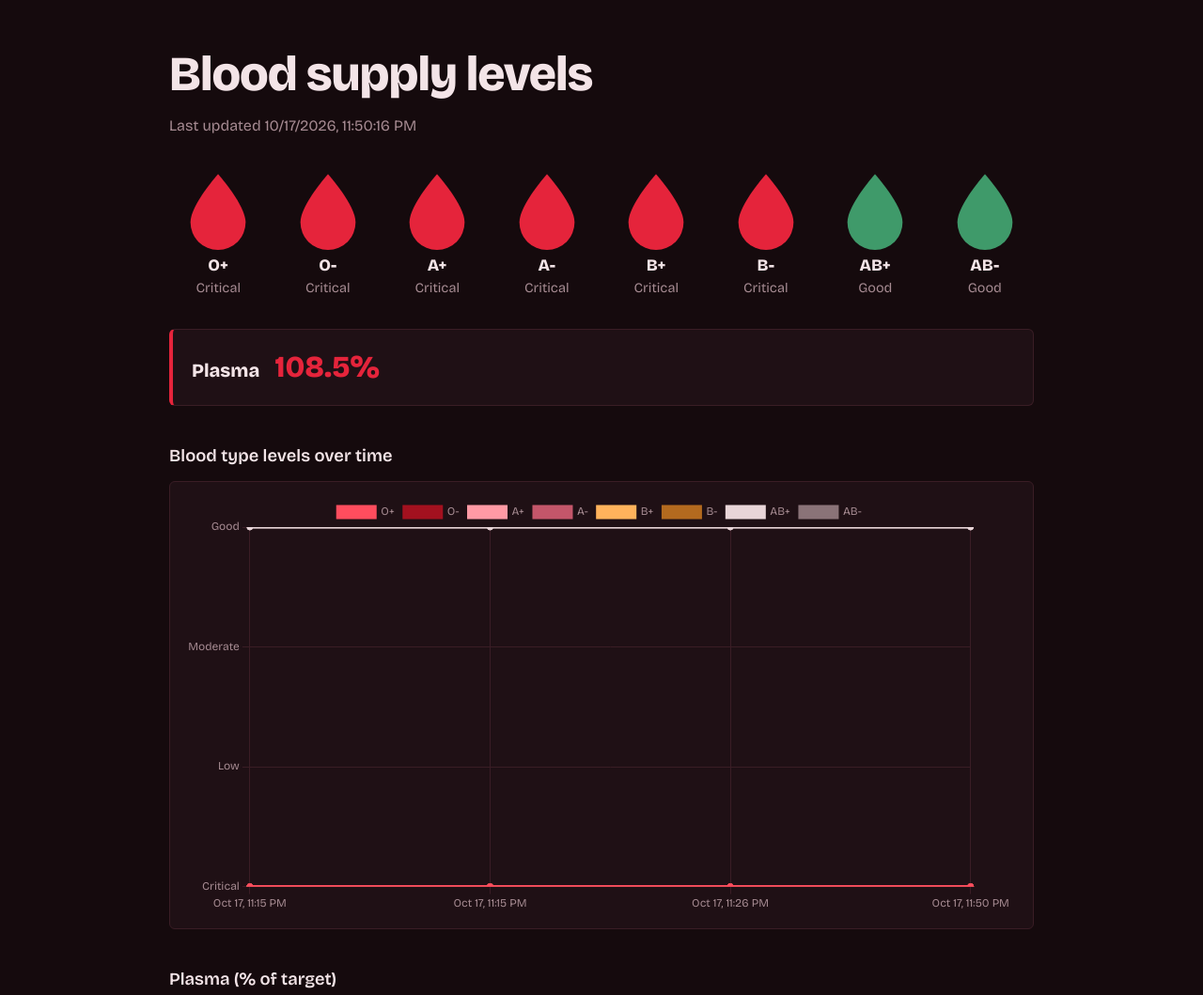
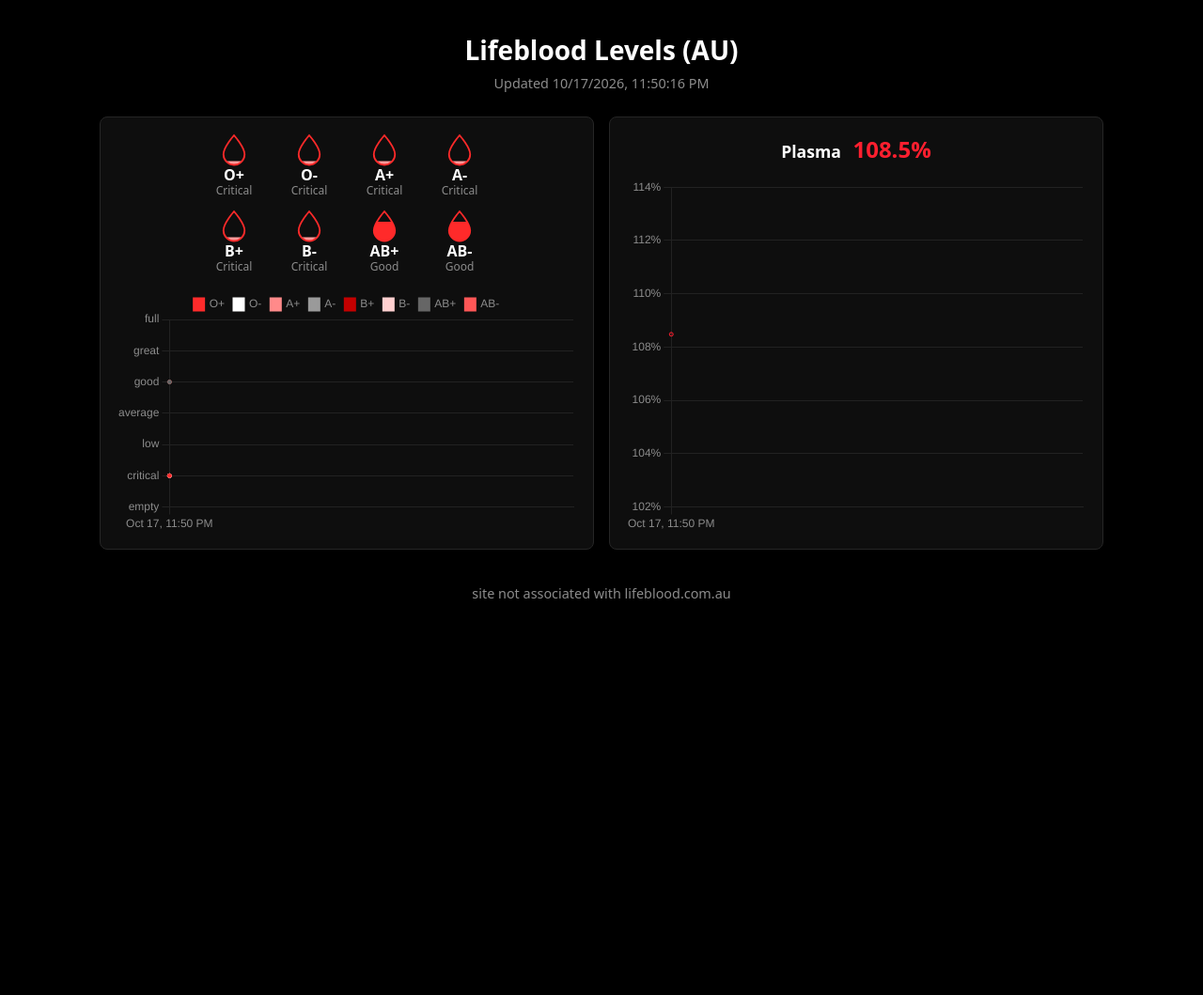
Before and after one commit to freidx/lifeblood-graph, a plain HTML site: page docs/index.html in a window 1280 px wide. Shown: the top 1059 px of the page at 94% size. After the commit the page ends 800 px from the top, so only its background shows below. Drawn offline with nearby package versions, Linux system fonts and the light colour scheme.

Commit message:
Reset CSV, Replaced index, found possible valid levels in styles

```diff
--- a/docs/history.csv
+++ b/docs/history.csv
@@ -1,31 +1,4 @@
 timestamp,region,type,level,percent
-2026-10-17T23:15:33+00:00,national,O+,Critical,
-2026-10-17T23:15:33+00:00,national,O-,Critical,
-2026-10-17T23:15:33+00:00,national,A+,Critical,
-2026-10-17T23:15:33+00:00,national,A-,Critical,
-2026-10-17T23:15:33+00:00,national,B+,Critical,
-2026-10-17T23:15:33+00:00,national,B-,Critical,
-2026-10-17T23:15:33+00:00,national,AB+,Good,
-2026-10-17T23:15:33+00:00,national,AB-,Good,
-2026-10-17T23:15:33+00:00,national,Plasma,Good,108.48%
-2026-10-17T23:15:42+00:00,national,O+,Critical,
-2026-10-17T23:15:42+00:00,national,O-,Critical,
-2026-10-17T23:15:42+00:00,national,A+,Critical,
-2026-10-17T23:15:42+00:00,national,A-,Critical,
-2026-10-17T23:15:42+00:00,national,B+,Critical,
-2026-10-17T23:15:42+00:00,national,B-,Critical,
-2026-10-17T23:15:42+00:00,national,AB+,Good,
-2026-10-17T23:15:42+00:00,national,AB-,Good,
-2026-10-17T23:15:42+00:00,national,Plasma,Good,108.48%
-2026-10-17T23:26:51+00:00,national,O+,Critical,
-2026-10-17T23:26:51+00:00,national,O-,Critical,
-2026-10-17T23:26:51+00:00,national,A+,Critical,
-2026-10-17T23:26:51+00:00,national,A-,Critical,
-2026-10-17T23:26:51+00:00,national,B+,Critical,
-2026-10-17T23:26:51+00:00,national,B-,Critical,
-2026-10-17T23:26:51+00:00,national,AB+,Good,
-2026-10-17T23:26:51+00:00,national,AB-,Good,
-2026-10-17T23:26:51+00:00,national,Plasma,Good,108.48%
 2026-10-17T23:50:16+00:00,national,O+,Critical,
 2026-10-17T23:50:16+00:00,national,O-,Critical,
 2026-10-17T23:50:16+00:00,national,A+,Critical,
--- a/docs/index.html
+++ b/docs/index.html
@@ -1,170 +1,222 @@
 <!doctype html>
 <html lang="en">
+
 <head>
   <meta charset="utf-8">
   <meta name="viewport" content="width=device-width, initial-scale=1">
-<title>Blood supply levels</title>
+  <title>Lifeblood Levels (AU)</title>
   <script src="https://cdn.jsdelivr.net/npm/chart.js@4.4.1/dist/chart.umd.min.js"></script>
-<link rel="preconnect" href="https://fonts.googleapis.com">
-<link rel="preconnect" href="https://fonts.gstatic.com" crossorigin>
-<link href="https://fonts.googleapis.com/css2?family=Bricolage+Grotesque:wght@400;600;800&display=swap" rel="stylesheet">
   <style>
     :root {
-    --bg: #150a0d;
-    --panel: #1f1015;
-    --line: #3a1d25;
-    --text: #f3e4e7;
-    --muted: #a58a91;
-    --red: #e5243b;
-    --critical: #e5243b;
-    --low: #d2691e;
-    --moderate: #c9a227;
-    --good: #3f9a6a;
+      --red: #ff1f2f;
+      --muted: #8c8c8c;
     }
-  * { box-sizing: border-box; }
+
+    * {
+      box-sizing: border-box;
+    }
+
     body {
-    margin: 0; background: var(--bg); color: var(--text);
-    font-family: "Bricolage Grotesque", system-ui, sans-serif;
-    line-height: 1.5;
+      margin: 0;
+      background: #000;
+      color: #fff;
+      font: 16px/1.5 system-ui, sans-serif;
     }
-  main { max-width: 960px; margin: 0 auto; padding: 2.5rem 1.25rem 4rem; }
-  h1 { font-size: clamp(2rem, 6vw, 3.25rem); font-weight: 800; margin: 0 0 .25rem; letter-spacing: -.02em; }
-  h2 { font-size: 1.15rem; font-weight: 600; margin: 2.5rem 0 .75rem; }
-  #updated { color: var(--muted); margin: 0 0 2rem; }
 
-  .drops { display: grid; grid-template-columns: repeat(auto-fit, minmax(96px, 1fr)); gap: .75rem; }
-  .drop { text-align: center; }
-  .drop svg { width: 100%; max-width: 88px; height: auto; display: block; margin: 0 auto; }
-  .drop .type { font-weight: 800; font-size: 1.1rem; margin-top: .25rem; }
-  .drop .level { font-size: .9rem; color: var(--muted); }
+    main {
+      max-width: 1100px;
+      margin: 0 auto;
+      padding: 2rem 1rem 3rem;
+      display: grid;
+      grid-template-columns: minmax(0, 1fr);
+      gap: 1rem;
+    }
 
-  .plasma {
-    display: flex; align-items: baseline; gap: 1rem; flex-wrap: wrap;
-    margin-top: 2rem; padding: 1rem 1.25rem;
-    background: var(--panel); border: 1px solid var(--line); border-left: 4px solid var(--red);
-    border-radius: 6px;
+    h1 {
+      font-size: 1.75rem;
+      margin: 0;
+      text-align: center;
     }
-  .plasma .name { font-weight: 800; font-size: 1.25rem; }
-  .plasma .pct { font-size: 2rem; font-weight: 800; color: var(--red); }
-  .plasma .level { color: var(--muted); }
 
-  .chart-box { background: var(--panel); border: 1px solid var(--line); border-radius: 6px; padding: 1rem; }
-  .note { color: var(--muted); font-size: .9rem; margin: .5rem 0 0; }
-  a { color: var(--red); }
-  @media (prefers-reduced-motion: no-preference) {
-    .drop svg path { transition: fill .3s; }
+    h2 {
+      font-size: 1.1rem;
+      margin: 0 0 .75rem;
+      text-align: center;
+    }
+
+    h2 b {
+      color: var(--red);
+      font-size: 1.5rem;
+      margin-left: .5rem;
+    }
+
+    .muted {
+      color: var(--muted);
+      font-size: .9rem;
+      margin: -.75rem 0 .5rem;
+      text-align: center;
+    }
+
+    .card {
+      background: #0e0e0e;
+      border: 1px solid #262626;
+      border-radius: 8px;
+      padding: 1rem;
+      display: flex;
+      flex-direction: column;
+    }
+
+    .chart {
+      position: relative;
+      flex: 1;
+      min-height: 260px;
+    }
+
+    .drops {
+      display: grid;
+      grid-template-columns: repeat(4, 64px);
+      justify-content: center;
+      gap: .75rem 1rem;
+      margin-bottom: 1rem;
+    }
+
+    .drop {
+      width: 64px;
+      text-align: center;
+      line-height: 1.2;
+    }
+
+    .drop svg {
+      width: 36px;
+      height: 36px;
+      margin: 0 auto;
+      display: block;
+    }
+
+    .drop b,
+    .drop span {
+      display: block;
+    }
+
+    .drop span {
+      color: var(--muted);
+      font-size: .75rem;
+    }
+
+    @media (min-width: 800px) {
+      main {
+        grid-template-columns: minmax(0, 1fr) minmax(0, 1fr);
+      }
+
+      h1,
+      #updated {
+        grid-column: 1 / -1;
+      }
     }
   </style>
 </head>
+
 <body>
   <main>
-  <h1>Blood supply levels</h1>
-  <p id="updated">Loading…</p>
-
-  <section class="drops" id="drops" aria-label="Current blood type levels"></section>
-  <section class="plasma" id="plasma" hidden></section>
-
-  <h2>Blood type levels over time</h2>
-  <div class="chart-box"><canvas id="levels"></canvas></div>
-  <p class="note" id="levels-note"></p>
-
-  <h2>Plasma (% of target)</h2>
-  <div class="chart-box"><canvas id="plasmaChart"></canvas></div>
-  <p class="note" id="plasma-note"></p>
-  <p style="color:var(--muted)">note: this page was made with AI to get a sense of visual usefulness, will update it later myself if things work (and I have more information about the blood levels)</p>
+    <h1>Lifeblood Levels (AU)</h1>
+    <p id="updated" class="muted">Loading…</p>
+    <section class="card">
+      <div class="drops" id="drops"></div>
+      <div class="chart"><canvas id="levels"></canvas></div>
+    </section>
+    <section class="card">
+      <h2>Plasma <b id="plasma"></b></h2>
+      <div class="chart"><canvas id="plasmaChart"></canvas></div>
+    </section>
   </main>
+  <p class="muted">site not associated with lifeblood.com.au</p>
 
   <script>
-const SCORE = { critical: 0, low: 1, moderate: 2, good: 3 }; // todo: guessing terms, known: critical  <->  Good  <->
-const LABELS = ["Critical", "Low", "Moderate", "Good"];
-const COLORS = { critical: "#e5243b", low: "#d2691e", moderate: "#c9a227", good: "#3f9a6a" };
-const SERIES_COLORS = ["#ff4d5e", "#a3111f", "#ff9aa5", "#c4566a", "#ffb35c", "#b36a1f", "#e8d5d8", "#8a7378"];
-const DROP = "M12 2C12 2 4 11 4 16a8 8 0 0 0 16 0C20 11 12 2 12 2z";
+    // note: there's also plasma.appeal-mode, .need-more .okay and .good, currently just using public %, 100% isn't full drop though so 125-150% to be "full"?
 
-const esc = s => String(s).replace(/[&<>"]/g, c => ({ "&": "&amp;", "<": "&lt;", ">": "&gt;", '"': "&quot;" }[c]));
-const clean = s => (s || "").trim();
+    // fix: levels are guessed, "full" is before "great" in styles so I might be wrong
+    // known valid levels: <-> critical <-> good <->
+    const LEVELS = ["empty", "critical", "low", "average", "good", "great", "full"];
+    const SHADES = ["#3a3a3a", "#ff9a9a", "#ff6666", "#ff4040", "#ff2a2a", "#f01020", "#e00018"];
+    const LINES = ["#ff2b2b", "#ffffff", "#ff8a8a", "#9a9a9a", "#c40000", "#ffd0d0", "#666666", "#ff5757"];
+    const DROP = "M12 2C12 2 4.5 10.5 4.5 15.5a7.5 7.5 0 0 0 15 0C19.5 10.5 12 2 12 2z";
 
-Chart.defaults.color = "#a58a91";
-Chart.defaults.borderColor = "#3a1d25";
-Chart.defaults.font.family = '"Bricolage Grotesque", system-ui, sans-serif';
+    const $ = id => document.getElementById(id);
+    const levelOf = name => LEVELS.indexOf(name.toLowerCase());
 
-fetch("history.csv?" + Date.now()).then(r => r.text()).then(text => {
-  const [head, ...lines] = text.split(/\r?\n/).filter(l => l.trim());
-  const cols = head.split(",").map(clean);
-  const rows = lines.map(l => {
-    const v = l.split(",");
-    return Object.fromEntries(cols.map((c, i) => [c, clean(v[i])]));
-  });
-  if (!rows.length) { document.getElementById("updated").textContent = "No data yet."; return; }
+    Object.assign(Chart.defaults, { color: "#8c8c8c", borderColor: "#222" });
 
-  const times = [...new Set(rows.map(r => r.timestamp))].sort();
-  const latest = times[times.length - 1];
-  document.getElementById("updated").textContent = "Last updated " + new Date(latest).toLocaleString();
+    const parseCsv = text => {
+      const [header, ...lines] = text.trim().split(/\r?\n/).map(line => line.split(",").map(v => v.trim()));
+      return lines.map(values => Object.fromEntries(header.map((column, i) => [column, values[i]])));
+    };
 
-  const cur = rows.filter(r => r.timestamp === latest);
-
-  // Blood type drops
-  document.getElementById("drops").innerHTML = cur.filter(r => r.type !== "Plasma").map(r => {
-    const key = r.level.toLowerCase();
-    const fill = COLORS[key] || "#6b5559";
+    const dropSvg = ({ type, level }, n) => {
+      const i = Math.max(levelOf(level), 0);
+      const fill = 22 * i / 6;
       return `<div class="drop">
-      <svg viewBox="0 0 24 24" role="img" aria-label="${esc(r.type)} ${esc(r.level)}"><path d="${DROP}" fill="${fill}"/></svg>
-      <div class="type">${esc(r.type)}</div>
-      <div class="level">${esc(r.level)}</div></div>`;
-  }).join("");
-
-  // Plasma card, with the percentage shown
-  const p = cur.find(r => r.type === "Plasma");
-  if (p) {
-    const pct = parseFloat(p.percent);
-    const box = document.getElementById("plasma");
-    box.hidden = false;
-    box.innerHTML = `<span class="name">Plasma</span>
-      <span class="pct">${isNaN(pct) ? "—" : pct.toFixed(1) + "%"}</span>`;
+        <svg viewBox="0 0 24 24" role="img" aria-label="${type} ${level}">
+          <clipPath id="clip${n}"><path d="${DROP}"/></clipPath>
+          <rect y="${24 - fill}" width="24" height="${fill + 2}" fill="${SHADES[i]}" clip-path="url(#clip${n})"/>
+          <path d="${DROP}" fill="none" stroke="${i ? "#ff2a2a" : "#555"}" stroke-width="1.2"/>
+        </svg>
+        <b>${type}</b><span>${level}</span>
+      </div>`;
     }
 
-  const labels = times.map(t => new Date(t).toLocaleString([], { month: "short", day: "numeric", hour: "2-digit", minute: "2-digit" }));
-  const pick = (type, fn) => times.map(t => {
-    const r = rows.find(x => x.timestamp === t && x.type === type);
-    const v = r ? fn(r) : null;
-    return v === undefined || Number.isNaN(v) ? null : v;
+    const drawCharts = (rows, times) => {
+      const time = { month: "short", day: "numeric", hour: "2-digit", minute: "2-digit" };
+      const labels = times.map(t => new Date(t).toLocaleString([], time));
+
+      const series = (type, read) => times.map(t => {
+        const row = rows.find(r => r.timestamp === t && r.type === type);
+        const value = row ? read(row) : NaN;
+        return Number.isNaN(value) || value < 0 ? null : value;
       });
 
       const types = [...new Set(rows.map(r => r.type))].filter(t => t !== "Plasma");
-  new Chart(document.getElementById("levels"), {
-    type: "line",
-    data: { labels, datasets: types.map((t, i) => ({
-      label: t, stepped: true, pointRadius: 3,
-      borderColor: SERIES_COLORS[i % SERIES_COLORS.length],
-      backgroundColor: SERIES_COLORS[i % SERIES_COLORS.length],
-      data: pick(t, r => SCORE[r.level.toLowerCase()]),
-    })) },
-    options: { scales: { y: { min: 0, max: 3, ticks: { stepSize: 1, callback: v => LABELS[v] } } } },
+      const bloodTypes = types.map((type, i) => ({
+        label: type, data: series(type, r => levelOf(r.level)), stepped: true, pointRadius: 2,
+        borderColor: LINES[i % LINES.length], backgroundColor: LINES[i % LINES.length],
+      }));
+      const plasma = [{
+        data: series("Plasma", r => parseFloat(r.percent)), tension: .25, pointRadius: 2,
+        fill: true, borderColor: "#ff1f2f", backgroundColor: "rgba(255,31,47,.15)",
+      }];
+
+      new Chart($("levels"), {
+        type: "line", data: { labels, datasets: bloodTypes }, options: {
+          maintainAspectRatio: false,
+          plugins: { legend: { labels: { boxWidth: 10 } } },
+          scales: { y: { min: 0, max: 6, ticks: { stepSize: 1, callback: v => LEVELS[v] } } },
+        }
       });
 
-  const plasmaData = pick("Plasma", r => parseFloat(r.percent));
-  new Chart(document.getElementById("plasmaChart"), {
-    type: "line",
-    data: { labels, datasets: [{
-      label: "Plasma %", data: plasmaData, pointRadius: 4, tension: .25,
-      borderColor: "#e5243b", backgroundColor: "rgba(229,36,59,.18)", fill: true,
-    }] },
-    options: { plugins: { legend: { display: false } },
-      scales: { y: { ticks: { callback: v => v + "%" } } } },
+      new Chart($("plasmaChart"), {
+        type: "line", data: { labels, datasets: plasma }, options: {
+          maintainAspectRatio: false,
+          plugins: { legend: { display: false } },
+          scales: { y: { ticks: { callback: v => v + "%" } } },
+        }
       });
+    }
 
-  const n = times.length;
-  if (n < 2) {
-    const msg = "Only one reading so far. The lines appear after the next scheduled run.";
-    document.getElementById("levels-note").textContent = msg;
-    document.getElementById("plasma-note").textContent = msg;
-  } else if (plasmaData.every(v => v === null)) {
-    document.getElementById("plasma-note").textContent =
-      "No plasma percentages in history.csv. Check the percent column.";
+    async function main() {
+      const rows = parseCsv(await (await fetch("history.csv?" + Date.now())).text());
+      if (!rows.length) return void ($("updated").textContent = "No data yet.");
+
+      const times = [...new Set(rows.map(r => r.timestamp))].sort();
+      const latest = rows.filter(r => r.timestamp === times.at(-1));
+      $("updated").textContent = "Updated " + new Date(times.at(-1)).toLocaleString();
+      $("drops").innerHTML = latest.filter(r => r.type !== "Plasma").map(dropSvg).join("");
+
+      const plasma = parseFloat(latest.find(r => r.type === "Plasma")?.percent);
+      $("plasma").textContent = Number.isNaN(plasma) ? "" : plasma.toFixed(1) + "%";
+      drawCharts(rows, times);
     }
-}).catch(err => {
-  document.getElementById("updated").textContent = "Couldn't load history.csv: " + err.message;
-});
+    main().catch(err => { $("updated").textContent = "Couldn't load history.csv: " + err.message; });
+
   </script>
 </body>
+
 </html>
```
Lines whose indentation alone changed are shown as unchanged.
